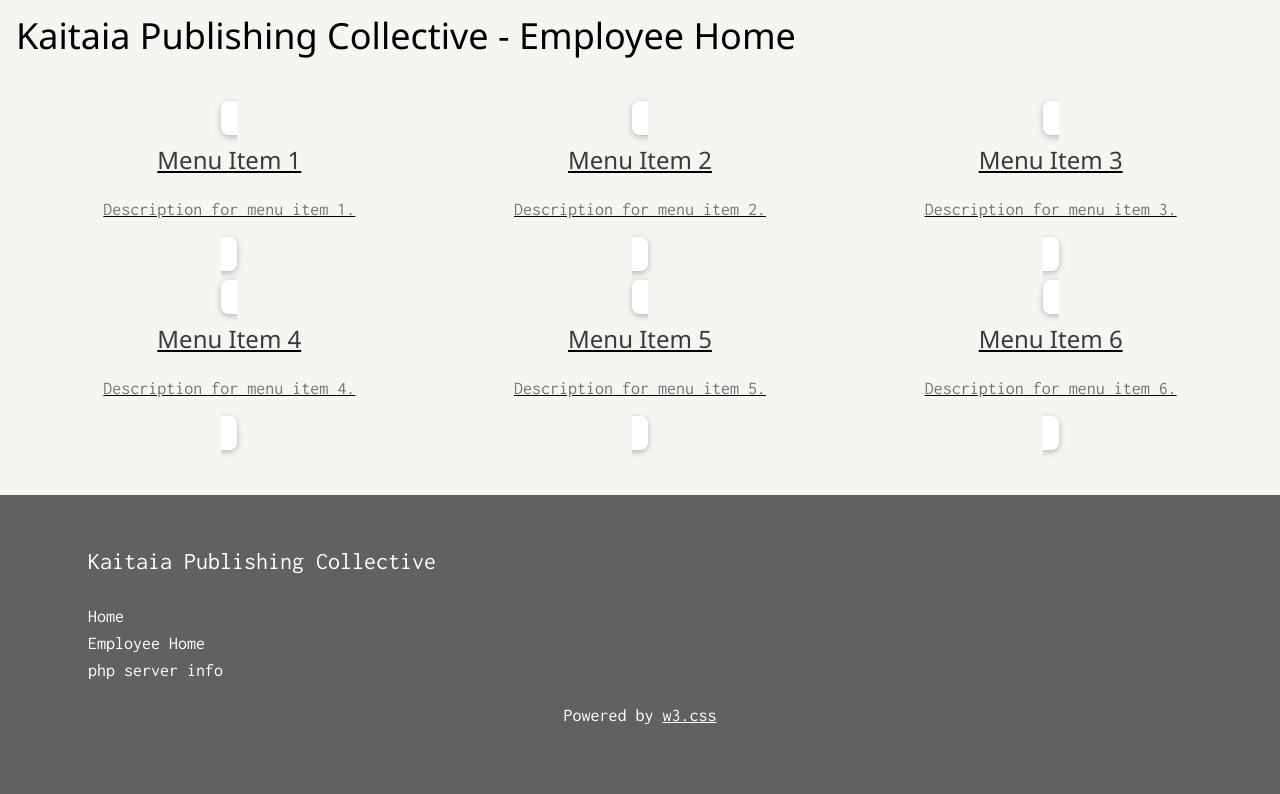
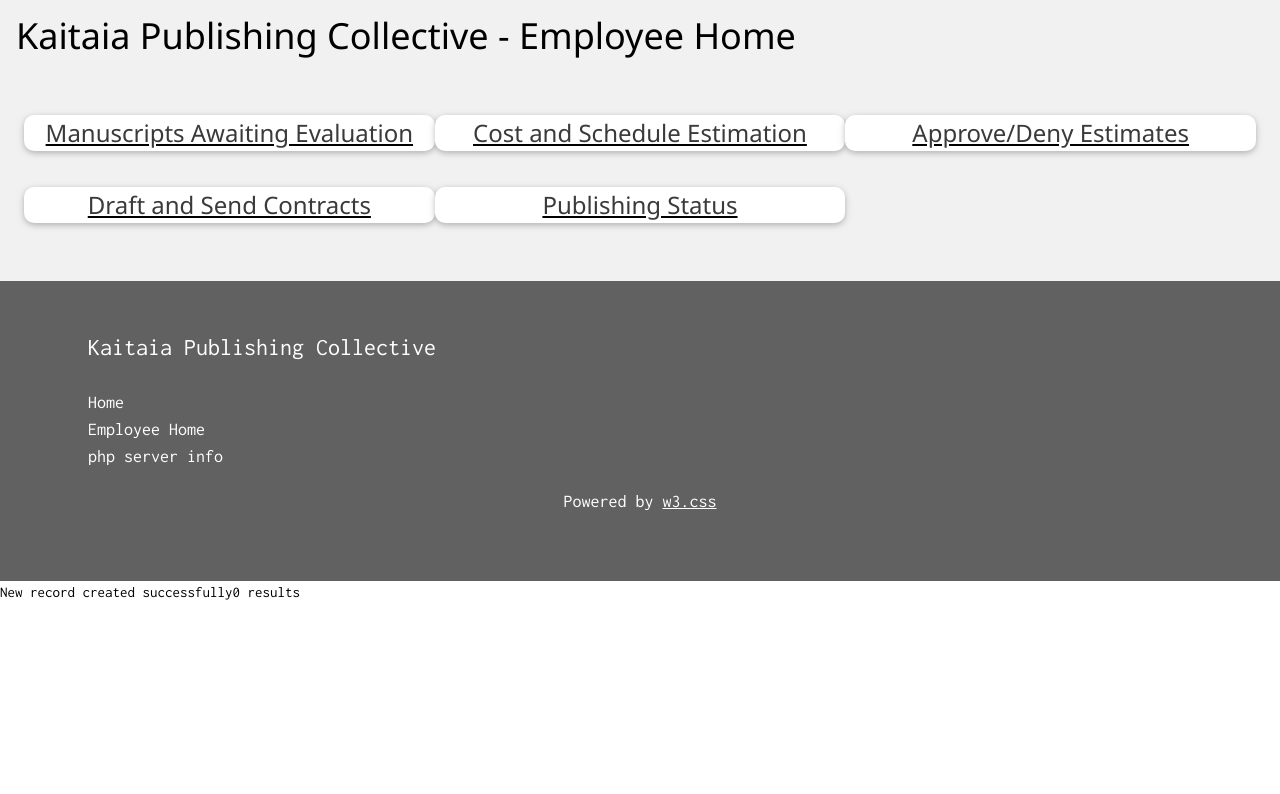
Before and after one commit to MR-SIR2525/systems-a-and-d-project, a PHP site: page /employee-home.php in a window 1280 px wide. Shown: the part 56-850 px from the top of the page. Run offline with PHP 8.4, Linux system fonts and the light colour scheme; data that the repository does not hold is empty; a stand-in replaces the project's code that opens the database connection.

Commit message:
work on menu cards

```diff
--- a/employee-home.php
+++ b/employee-home.php
@@ -38,7 +38,7 @@
 
 
   <!-- background color and large text to the whole page -->
-  <div class="w3-sand w3-grayscale w3-large">
+  <div class="w3-light-grey w3-grayscale w3-large">
     <header class="w3-container mt-55" id="home">
       <h1>Kaitaia Publishing Collective - Employee Home</h1>
     </header>
@@ -47,45 +47,26 @@
     <div class="w3-container w3-padding-32">
       <div class="w3-row-padding w3-center">
 
-        <!-- First Row -->
-        <div class="w3-third w3-margin-bottom">
-          <a href="#link1" class="w3-card w3-round-large w3-hover-shadow w3-white w3-padding">
-            <h3 class="w3-text-dark-grey">Menu Item 1</h3>
-            <p class="w3-text-grey">Description for menu item 1.</p>
-          </a>
-        </div>
-        <div class="w3-third w3-margin-bottom">
-          <a href="#link2" class="w3-card w3-round-large w3-hover-shadow w3-white w3-padding">
-            <h3 class="w3-text-dark-grey">Menu Item 2</h3>
-            <p class="w3-text-grey">Description for menu item 2.</p>
-          </a>
-        </div>
-        <div class="w3-third w3-margin-bottom">
-          <a href="#link3" class="w3-card w3-round-large w3-hover-shadow w3-white w3-padding">
-            <h3 class="w3-text-dark-grey">Menu Item 3</h3>
-            <p class="w3-text-grey">Description for menu item 3.</p>
-          </a>
-        </div>
+        <?php
+          $menu_items = array(
+            "Manuscripts Awaiting Evaluation",
+            "Cost and Schedule Estimation",
+            "Approve/Deny Estimates",
+            "Draft and Send Contracts",
+            "Publishing Status"
+          );
 
-        <!-- Second Row -->
-        <div class="w3-third w3-margin-bottom">
-          <a href="#link4" class="w3-card w3-round-large w3-hover-shadow w3-white w3-padding">
-            <h3 class="w3-text-dark-grey">Menu Item 4</h3>
-            <p class="w3-text-grey">Description for menu item 4.</p>
-          </a>
-        </div>
-        <div class="w3-third w3-margin-bottom">
-          <a href="#link5" class="w3-card w3-round-large w3-hover-shadow w3-white w3-padding">
-            <h3 class="w3-text-dark-grey">Menu Item 5</h3>
-            <p class="w3-text-grey">Description for menu item 5.</p>
-          </a>
-        </div>
-        <div class="w3-third w3-margin-bottom">
-          <a href="#link6" class="w3-card w3-round-large w3-hover-shadow w3-white w3-padding">
-            <h3 class="w3-text-dark-grey">Menu Item 6</h3>
-            <p class="w3-text-grey">Description for menu item 6.</p>
-          </a>
-        </div>
+          for ($i = 0; $i < count($menu_items); $i++) {
+            print '
+              <div class="w3-third w3-margin-bottom" style="padding:0px">
+                <a href="#link' . $i . '" class="w3-card br-10 w3-hover-grey w3-white w3-block">
+                  <h3 class="w3-text-dark-grey">' . $menu_items[$i] . '</h3>
+                </a>
+              </div>
+            ';
+          }
+
+        ?>
 
       </div>
     </div>
```
